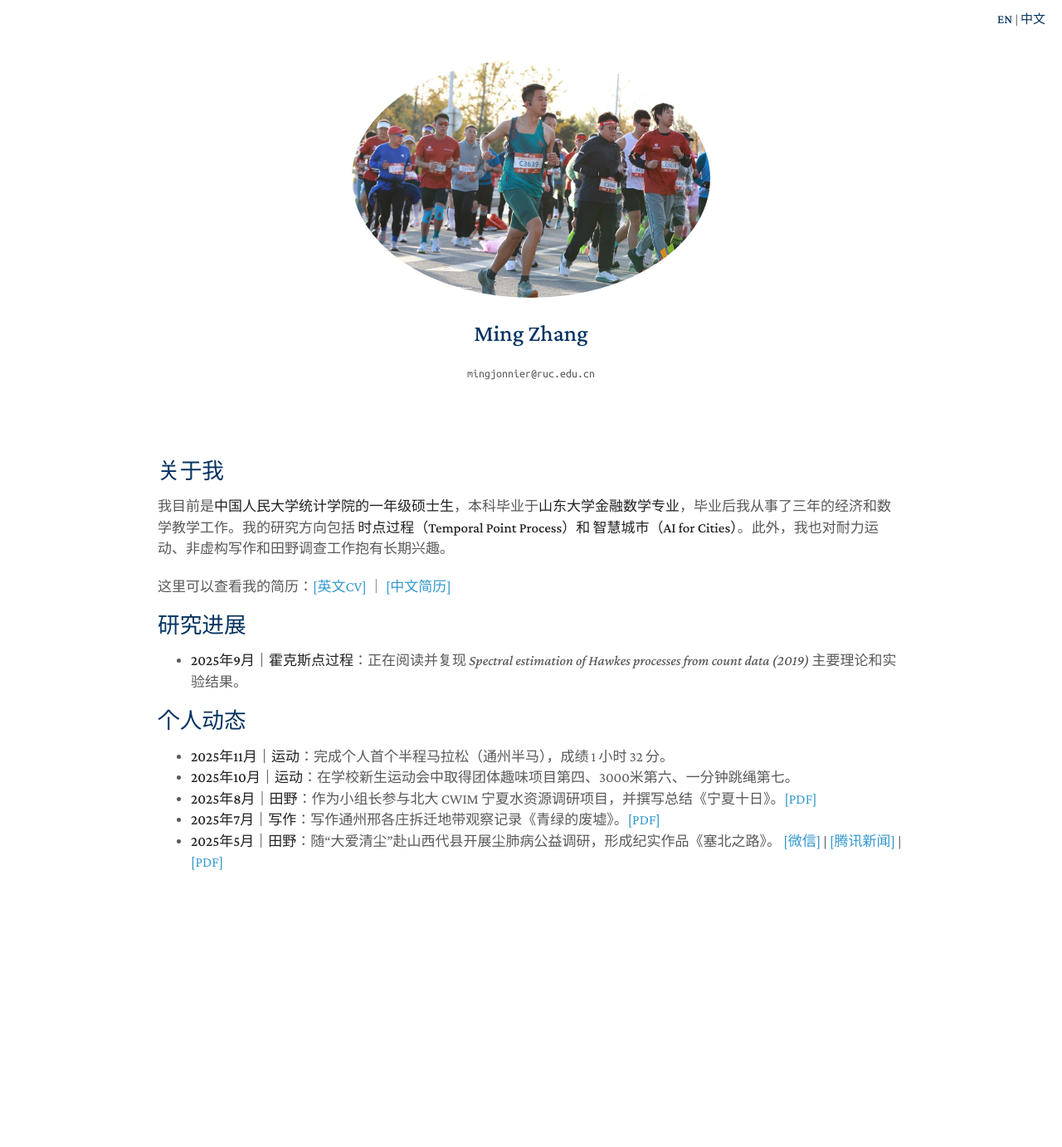
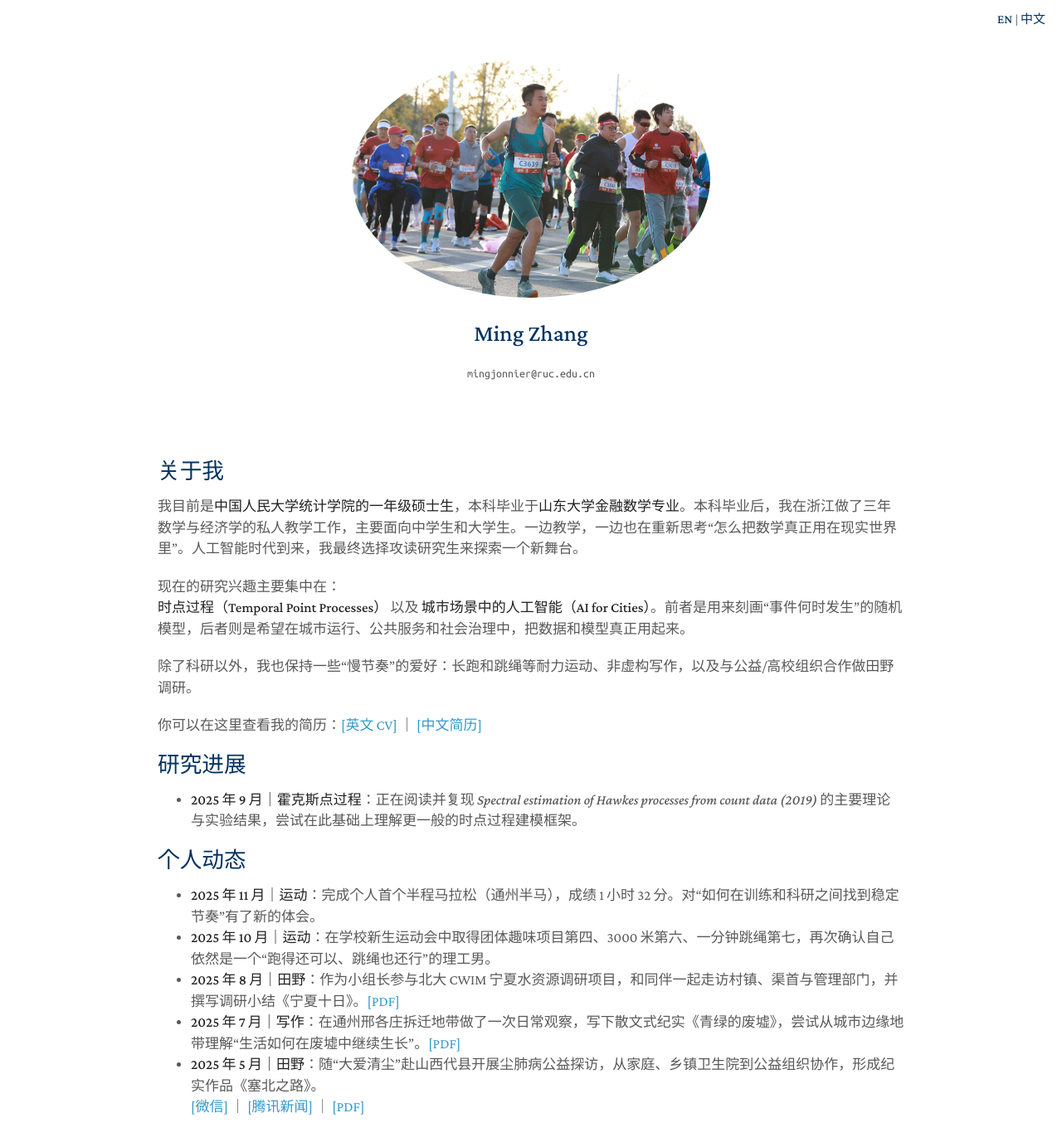
Before and after one commit to zhangming4153/zhangming4153.github.io, a Jekyll site: the page built from cn/index.md, in a window 1280 px wide and 1400 px high. Shown: the top 1383 px of the window at 83% size. Built offline with Jekyll 4.4.1, drawn with Linux system fonts in a browser that asks for light colours; a style sheet for code colours, icons or effects is not loaded; our own code applies the rules of GitHub Pages for plain Markdown files.

Commit message:
Update index.md

```diff
--- a/cn/index.md
+++ b/cn/index.md
@@ -2,21 +2,29 @@
 layout: homepage
 permalink: /cn/
 ---
+
 ## 关于我
 
-我目前是**中国人民大学统计学院的一年级硕士生**，本科毕业于**山东大学金融数学专业**，毕业后我从事了三年的经济和数学教学工作。我的研究方向包括 **时点过程（Temporal Point Process）和 智慧城市（AI for Cities）**。此外，我也对耐力运动、非虚构写作和田野调查工作抱有长期兴趣。
+我目前是**中国人民大学统计学院的一年级硕士生**，本科毕业于**山东大学金融数学专业**。本科毕业后，我在浙江做了三年数学与经济学的私人教学工作，主要面向中学生和大学生。一边教学，一边也在重新思考“怎么把数学真正用在现实世界里”。人工智能时代到来，我最终选择攻读研究生来探索一个新舞台。
 
-这里可以查看我的简历：[[英文CV]](/assets/CV_MingZhang_en.pdf) ｜ [[中文简历]](/assets/CV_MingZhang_zh.pdf)
+现在的研究兴趣主要集中在：
+**时点过程（Temporal Point Processes）** 以及 **城市场景中的人工智能（AI for Cities）**。前者是用来刻画“事件何时发生”的随机模型，后者则是希望在城市运行、公共服务和社会治理中，把数据和模型真正用起来。
+
+除了科研以外，我也保持一些“慢节奏”的爱好：长跑和跳绳等耐力运动、非虚构写作，以及与公益/高校组织合作做田野调研。
+
+你可以在这里查看我的简历：[[英文 CV]](/assets/CV_MingZhang_en.pdf) ｜ [[中文简历]](/assets/CV_MingZhang_zh.pdf)
 
 
 ## 研究进展
-- **2025年9月｜霍克斯点过程**：正在阅读并复现 _Spectral estimation of Hawkes processes from count data (2019)_ 主要理论和实验结果。
+
+- **2025 年 9 月｜霍克斯点过程**：正在阅读并复现 _Spectral estimation of Hawkes processes from count data (2019)_ 的主要理论与实验结果，尝试在此基础上理解更一般的时点过程建模框架。
 
 
 ## 个人动态
-- **2025年11月｜运动**：完成个人首个半程马拉松（通州半马），成绩 1 小时 32 分。
-- **2025年10月｜运动**：在学校新生运动会中取得团体趣味项目第四、3000米第六、一分钟跳绳第七。
-- **2025年8月｜田野**：作为小组长参与北大 CWIM 宁夏水资源调研项目，并撰写总结《宁夏十日》。[[PDF]](/assets/Ningxia.pdf)
-- **2025年7月｜写作**：写作通州邢各庄拆迁地带观察记录《青绿的废墟》。[[PDF]](/assets/Greenruins.pdf)
-- **2025年5月｜田野**：随“大爱清尘”赴山西代县开展尘肺病公益调研，形成纪实作品《塞北之路》。
-  [[微信]](https://mp.weixin.qq.com/s/o8Zpdd-DVcAKxdC4jhWxGg) | [[腾讯新闻]](https://news.qq.com/rain/a/20250605A06ML000) | [[PDF]](/assets/Shanxi.pdf)
+
+- **2025 年 11 月｜运动**：完成个人首个半程马拉松（通州半马），成绩 1 小时 32 分。对“如何在训练和科研之间找到稳定节奏”有了新的体会。
+- **2025 年 10 月｜运动**：在学校新生运动会中取得团体趣味项目第四、3000 米第六、一分钟跳绳第七，再次确认自己依然是一个“跑得还可以、跳绳也还行”的理工男。
+- **2025 年 8 月｜田野**：作为小组长参与北大 CWIM 宁夏水资源调研项目，和同伴一起走访村镇、渠首与管理部门，并撰写调研小结《宁夏十日》。[[PDF]](/assets/Ningxia.pdf)
+- **2025 年 7 月｜写作**：在通州邢各庄拆迁地带做了一次日常观察，写下散文式纪实《青绿的废墟》，尝试从城市边缘地带理解“生活如何在废墟中继续生长”。[[PDF]](/assets/Greenruins.pdf)
+- **2025 年 5 月｜田野**：随“大爱清尘”赴山西代县开展尘肺病公益探访，从家庭、乡镇卫生院到公益组织协作，形成纪实作品《塞北之路》。
+  [[微信]](https://mp.weixin.qq.com/s/o8Zpdd-DVcAKxdC4jhWxGg) ｜ [[腾讯新闻]](https://news.qq.com/rain/a/20250605A06ML000) ｜ [[PDF]](/assets/Shanxi.pdf)
```
